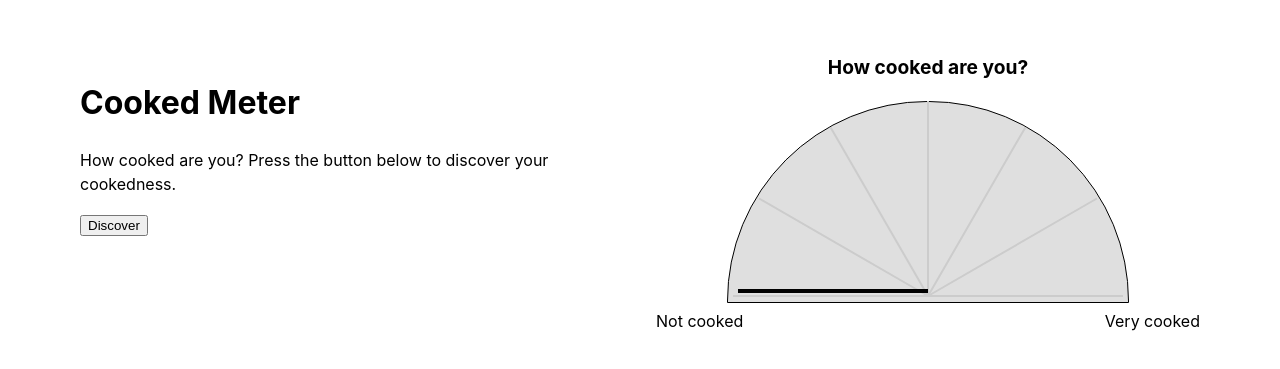
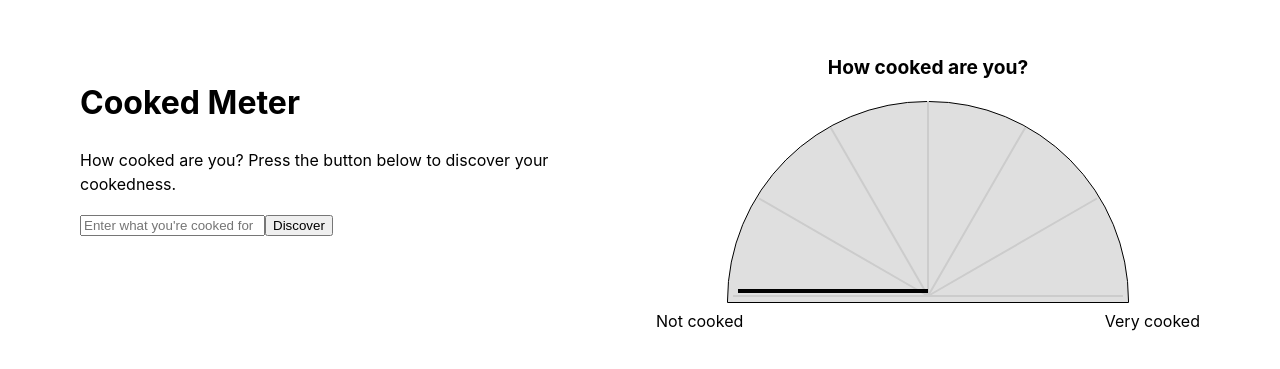
Before and after one commit to jeffrey-zang/cooked-meter, a React (Vite) app: page / in a window 1280 px wide. Shown: the part 253-622 px from the top of the page. Built offline with nearby package versions, Linux system fonts and the light colour scheme.

Commit message:
add input

```diff
--- a/src/App.jsx
+++ b/src/App.jsx
@@ -34,6 +34,7 @@ const App = () => {
           How cooked are you? Press the button below to discover your
           cookedness.
         </p>
+        <input placeholder="Enter what you're cooked for"></input>
         <button
           onClick={() => {
             getCooked();
@@ -63,6 +64,7 @@ const App = () => {
           {/* <div className="circle"></div> */}
           <div className="semi-circle"></div>
           <p className="desc">{cooked[1]}</p>
+          {/* <button>Share this result</button> */}
         </div>
       </div>
     </div>
```
